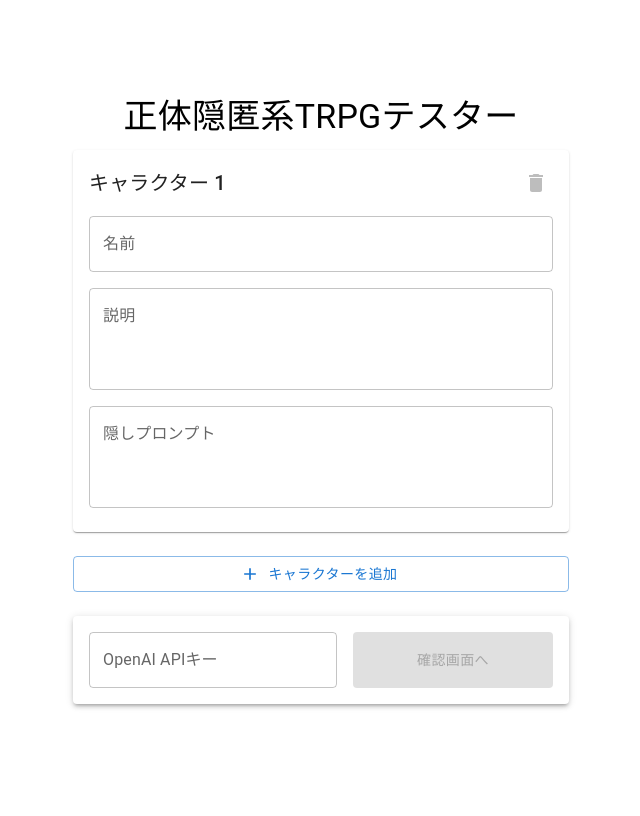
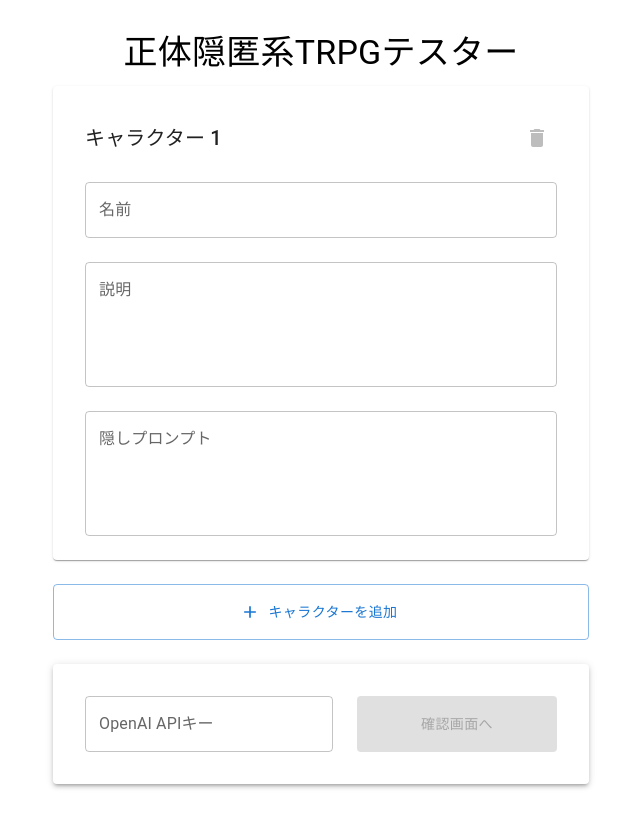
Before and after one commit to eatski/concealers, a React (Vite) app: page / in a window 1280 px wide. Shown: the whole page, without its empty margins (319-959 px from the left). Built offline with nearby package versions, Linux system fonts and the light colour scheme.

Commit message:
見た目修正

```diff
--- a/src/components/ApiHandler.tsx
+++ b/src/components/ApiHandler.tsx
@@ -54,49 +54,49 @@ function ApiHandler({
 
             {characters.map((character, index) => (
               <Card key={index}>
-                <CardContent>
-                  <Stack spacing={2}>
+                <CardContent sx={{ p: 4 }}>
+                  <Stack spacing={3}>
                     <Typography variant="h6">
                       キャラクター {index + 1}
                     </Typography>
 
                     <Box>
-                      <Typography variant="subtitle2" gutterBottom>
+                      <Typography variant="subtitle1" gutterBottom>
                         名前
                       </Typography>
-                      <Typography>
+                      <Typography variant="body1">
                         {character.name}
                       </Typography>
                     </Box>
 
                     <Box>
-                      <Typography variant="subtitle2" gutterBottom>
+                      <Typography variant="subtitle1" gutterBottom>
                         説明
                       </Typography>
-                      <Typography>
+                      <Typography variant="body1" sx={{ whiteSpace: 'pre-wrap' }}>
                         {character.description}
                       </Typography>
                     </Box>
 
                     <Box>
-                      <Typography variant="subtitle2" gutterBottom>
+                      <Typography variant="subtitle1" gutterBottom>
                         隠しプロンプト
                       </Typography>
-                      <Typography>
+                      <Typography variant="body1" sx={{ whiteSpace: 'pre-wrap' }}>
                         {character.hiddenPrompt}
                       </Typography>
                     </Box>
 
                     {data && data[index] && (
-                      <Paper sx={{ p: 2, bgcolor: 'grey.100' }}>
-                        <Stack spacing={1}>
-                          <Typography variant="subtitle2">
+                      <Paper sx={{ p: 3, bgcolor: 'grey.100' }}>
+                        <Stack spacing={2}>
+                          <Typography variant="subtitle1">
                             次の発言：
                           </Typography>
-                          <Typography>
+                          <Typography variant="body1" sx={{ whiteSpace: 'pre-wrap' }}>
                             {data[index].nextStatement}
                           </Typography>
-                          <Typography variant="subtitle2">
+                          <Typography variant="subtitle1">
                             発言への意欲：{data[index].urgency}/5
                           </Typography>
                         </Stack>
@@ -112,7 +112,7 @@ function ApiHandler({
               variant="contained"
               disabled={isMutating}
               fullWidth
-              sx={{ mt: 2 }}
+              sx={{ height: 56, mt: 2 }}
             >
               {isMutating ? (
                 <CircularProgress size={24} color="inherit" />
--- a/src/components/SettingsForm.tsx
+++ b/src/components/SettingsForm.tsx
@@ -12,7 +12,6 @@ import {
 } from '@mui/material'
 import DeleteIcon from '@mui/icons-material/Delete'
 import AddIcon from '@mui/icons-material/Add'
-import { type Character } from '../shared'
 import { type GameStateProps } from './GameStateProvider'
 
 function SettingsForm({
@@ -40,8 +39,8 @@ function SettingsForm({
           <Stack spacing={3}>
             {characters.map((character, index) => (
               <Card key={index}>
-                <CardContent>
-                  <Stack spacing={2}>
+                <CardContent sx={{ p: 4 }}>
+                  <Stack spacing={3}>
                     <Box sx={{ display: 'flex', justifyContent: 'space-between', alignItems: 'center' }}>
                       <Typography variant="h6">
                         キャラクター {index + 1}
@@ -50,7 +49,6 @@ function SettingsForm({
                         onClick={() => onRemoveCharacter(index)}
                         disabled={characters.length === 1}
                         color="error"
-                        size="small"
                       >
                         <DeleteIcon />
                       </IconButton>
@@ -72,7 +70,7 @@ function SettingsForm({
                       onChange={(e) => onCharacterChange(index, 'description', e.target.value)}
                       placeholder="キャラクターの説明"
                       multiline
-                      rows={3}
+                      rows={4}
                       variant="outlined"
                     />
 
@@ -83,7 +81,7 @@ function SettingsForm({
                       onChange={(e) => onCharacterChange(index, 'hiddenPrompt', e.target.value)}
                       placeholder="キャラクターの隠しプロンプト"
                       multiline
-                      rows={3}
+                      rows={4}
                       variant="outlined"
                     />
                   </Stack>
@@ -96,13 +94,14 @@ function SettingsForm({
               onClick={onAddCharacter}
               variant="outlined"
               fullWidth
+              sx={{ height: 56 }}
             >
               キャラクターを追加
             </Button>
 
             <Paper elevation={3}>
-              <Box sx={{ p: 2 }}>
-                <Stack direction={{ xs: 'column', md: 'row' }} spacing={2}>
+              <Box sx={{ p: 4 }}>
+                <Stack direction="row" spacing={3}>
                   <TextField
                     fullWidth
                     type="password"
@@ -117,7 +116,7 @@ function SettingsForm({
                     disabled={!apiKey || characters.some(char => !char.name || !char.description || !char.hiddenPrompt)}
                     sx={{
                       height: '56px',
-                      minWidth: { xs: '100%', md: '200px' }
+                      minWidth: '200px'
                     }}
                   >
                     確認画面へ
```
